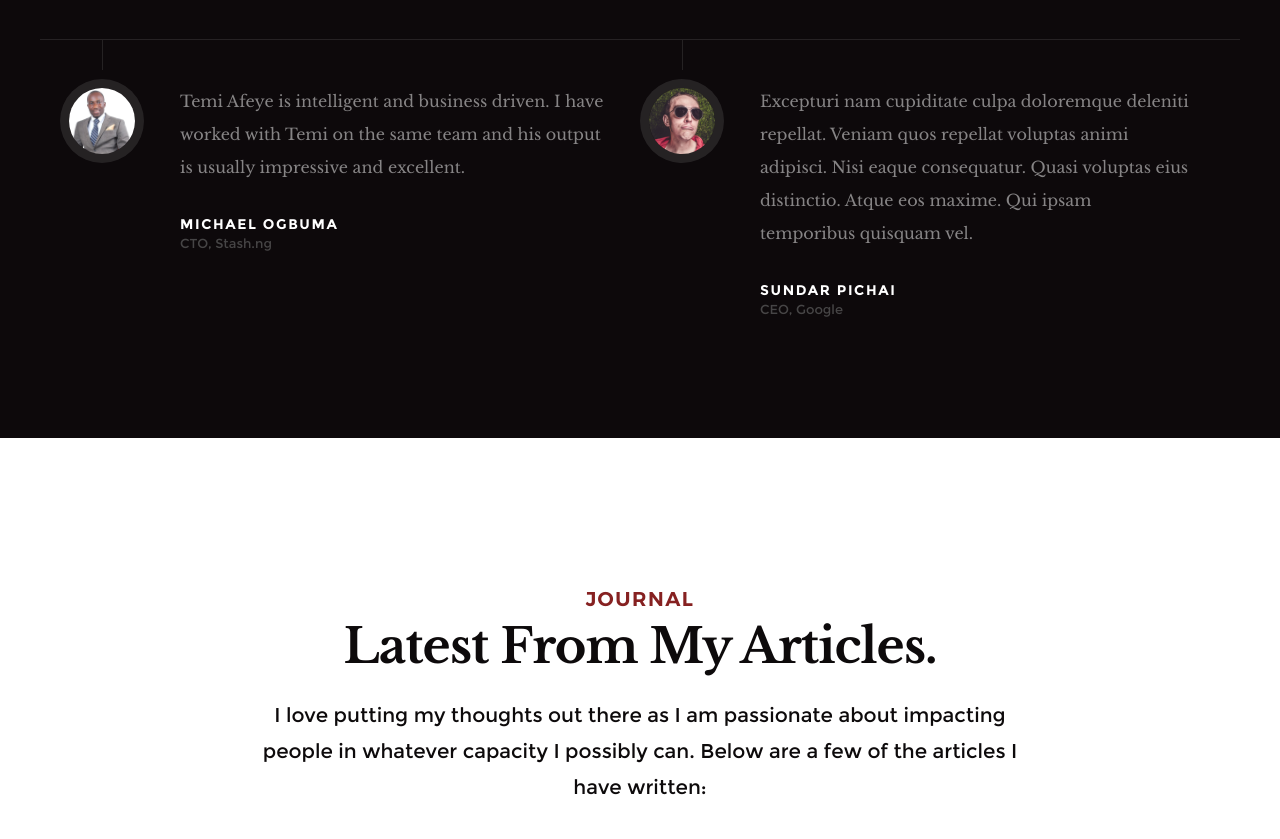
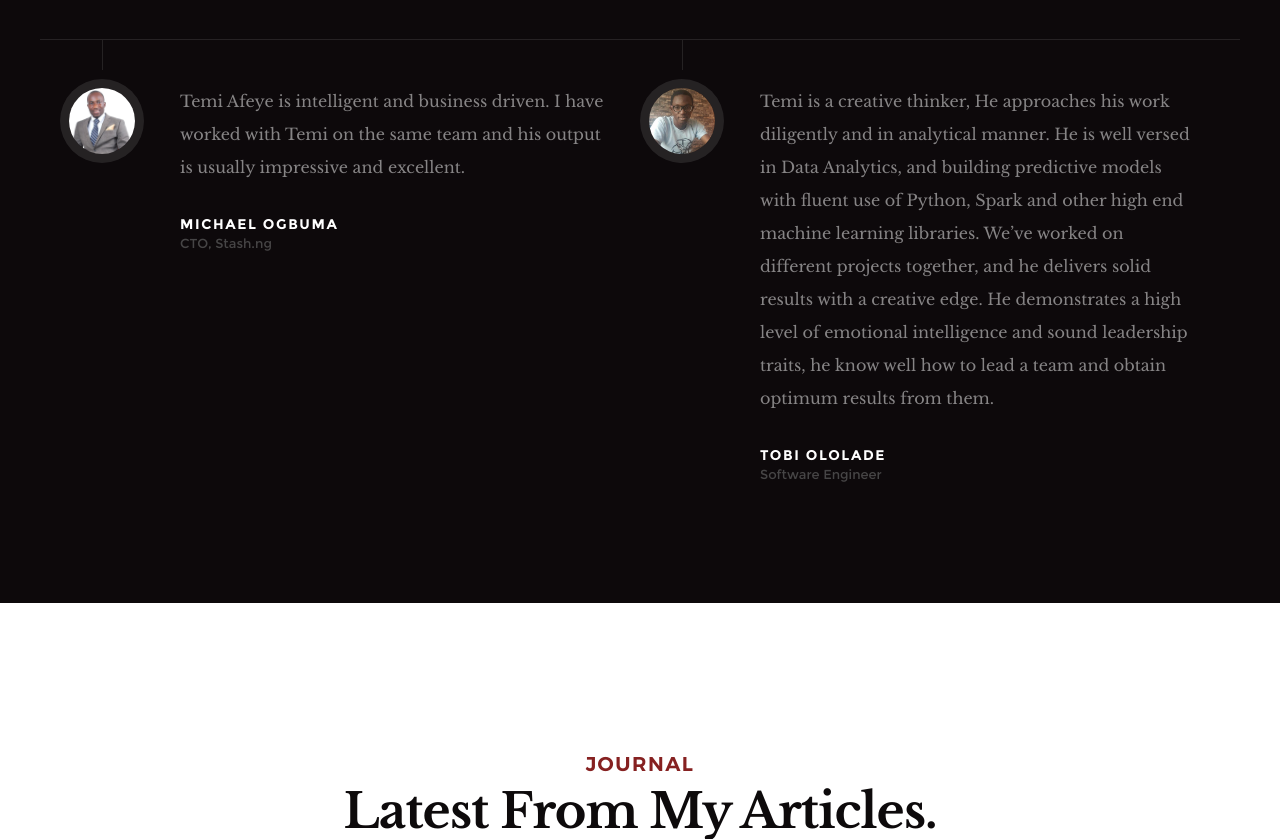
Before and after one commit to Daveux/portfolio_mrty, a plain HTML site: page index.html in a window 1280 px wide. Shown: the part 4955-5794 px from the top of the page. Drawn offline with Linux system fonts and the light colour scheme.

Commit message:
Included first avatar

```diff
--- a/index.html
+++ b/index.html
@@ -583,17 +583,18 @@ The hybrid model referred to as VAE-GANs are a hybrid Architecture Generative mo
                 </div>
 
                 <div class="testimonials__slide">
-                    <img src="images/avatars/user-05.jpg" alt="Author image" class="testimonials__avatar">
-                    <p>Excepturi nam cupiditate culpa doloremque deleniti repellat. Veniam quos repellat voluptas animi adipisci.
-                    Nisi eaque consequatur. Quasi voluptas eius distinctio. Atque eos maxime. Qui ipsam temporibus quisquam vel.</p>
+                    <img src="images/avatars/tobiololade.jpg" alt="Author image" class="testimonials__avatar">
+                    <p>Temi is a creative thinker, He approaches his work diligently and in analytical manner.  He is well versed in Data Analytics, and building predictive models with fluent use of Python,
+                        Spark and other high end machine learning libraries. We’ve worked on different projects together, and he delivers solid results with a creative edge.
+                        He demonstrates a high level of emotional intelligence and sound leadership traits, he know well how to lead a team and obtain optimum results from them. </p>
                     <div class="testimonials__author h06">
-                        Sundar Pichai
-                        <span>CEO, Google</span>
+                        Tobi Ololade
+                        <span>Software Engineer</span>
                     </div>
                 </div>
 
                 <div class="testimonials__slide">
-                    <img src="images/avatars/user-02.jpg" alt="Author image" class="testimonials__avatar">
+                    <img src="images/avatars/mikeajala.jpg" alt="Author image" class="testimonials__avatar">
                     <p>Repellat dignissimos libero. Qui sed at corrupti expedita voluptas odit. Nihil ea quia nesciunt. Ducimus aut sed ipsam.
                     Autem eaque officia cum exercitationem sunt voluptatum accusamus. Quasi voluptas eius distinctio.</p>
                     <div class="testimonials__author h06">
```
Also changed, not shown: images/avatars/mikeajala.jpg (added), images/avatars/tobiololade.jpg (added).
